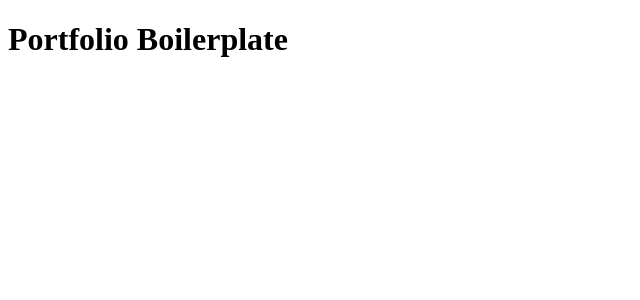
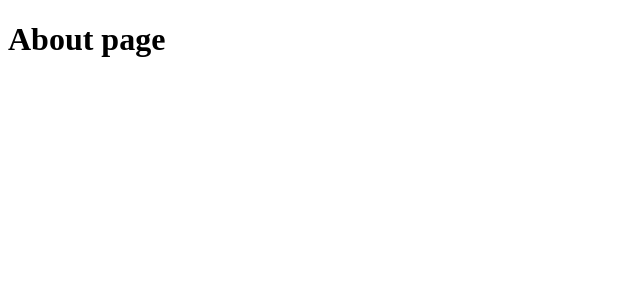
Before and after one commit to hecticme/me, a Nuxt app: page /about in a window 1280 px wide. Shown: the top 300 px of the page, without its empty margins (0-640 px from the left). Built offline with nearby package versions, Linux system fonts and the light colour scheme.

Commit message:
Add boilerplate code for pages and folders

```diff
--- a/app.vue
+++ b/app.vue
@@ -1,7 +1,5 @@
 <template>
-  <div>
-    <h1>
-      Portfolio Boilerplate
-    </h1>
-  </div>
+  <NuxtLayout>
+    <NuxtPage />
+  </NuxtLayout>
 </template>
--- /dev/null
+++ b/components/AppHeader/index.vue
@@ -0,0 +1,3 @@
+<template>
+
+</template>
--- /dev/null
+++ b/pages/about/index.vue
@@ -0,0 +1,5 @@
+<template>
+  <h1>About page</h1>
+</template>
+
+<script setup></script>
--- /dev/null
+++ b/pages/index.vue
@@ -0,0 +1,7 @@
+<template>
+  <h1>Landing page</h1>
+</template>
+
+<script setup>
+
+</script>
--- /dev/null
+++ b/pages/works/index.vue
@@ -0,0 +1,5 @@
+<template>
+  <h1>Works page</h1>
+</template>
+
+<script setup></script>
```
